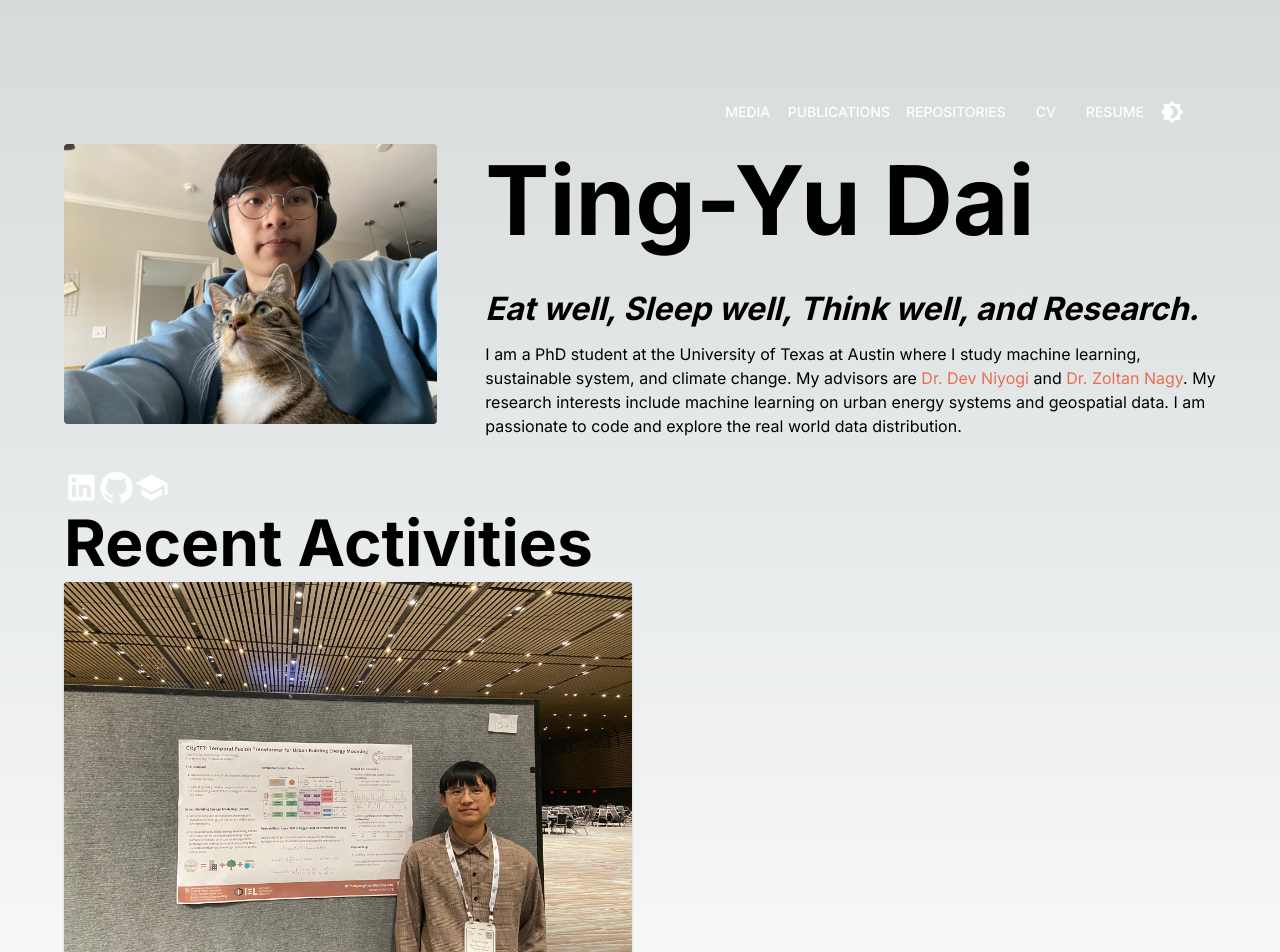
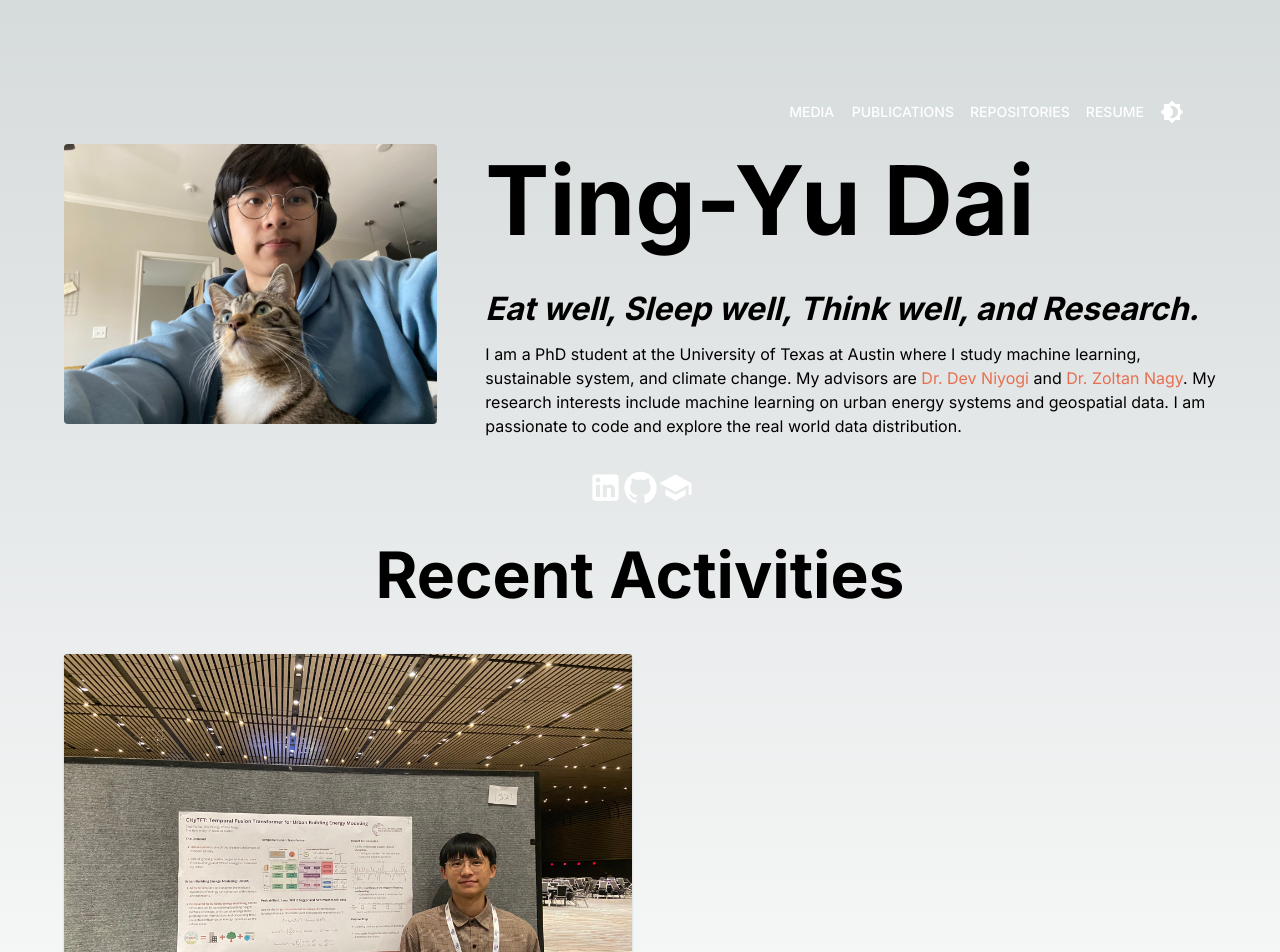
Before and after one commit to FunnyEngineer/personal-webpage, a Next.js app: page / in a window 1280 px wide. Shown: the top 952 px of the page. Built offline with nearby package versions, Linux system fonts and the light colour scheme.

Commit message:
Update page layout and links

```diff
--- a/src/app/page.tsx
+++ b/src/app/page.tsx
@@ -84,7 +84,7 @@ const HomePage: React.FC = () => {
             </Grid2>
           </Grid2>
 
-          <div className="flex mt-8">
+            <div className="flex mt-8" style={{ justifyContent: "center" }}>
             <Link href="https://www.linkedin.com/in/ting-yu-dai-1abb1a1a1/">
               <LinkedIn fontSize="large" color="inherit" />
             </Link>
@@ -96,10 +96,10 @@ const HomePage: React.FC = () => {
             </Link>
           </div>
           {/* some activity */}
-          <Typography variant="h2" component="h2" className="mt-8">
+          <Typography variant="h2" component="h2" align='center' style={{marginTop: "2rem"}}>
             Recent Activities
           </Typography>
-          <Grid2 container spacing={2} className="mt-8">
+          <Grid2 container spacing={2} style={{marginTop: "2rem"}}>
             <Grid2 xs={12} md={6}>
               <EventCard
                 datetime="December 2023"
--- a/src/components/header.tsx
+++ b/src/components/header.tsx
@@ -34,10 +34,7 @@ const Header: React.FC<HeaderProps> = ({ toggleTheme }) => {
         <Link href="/repositories" passHref>
           <Button>Repositories</Button>
         </Link>
-        <Link href="/cv" passHref>
-          <Button>CV</Button>
-        </Link>
-        <Link href="/resume" passHref>
+        <Link href="/Resume_Research_Climate.pdf" passHref>
           <Button>Resume</Button>
         </Link>
         <ThemeSwitcher toggleTheme={toggleTheme} />
```
Also changed, not shown: 1 other file (tests, documents, lock files or other folders).
